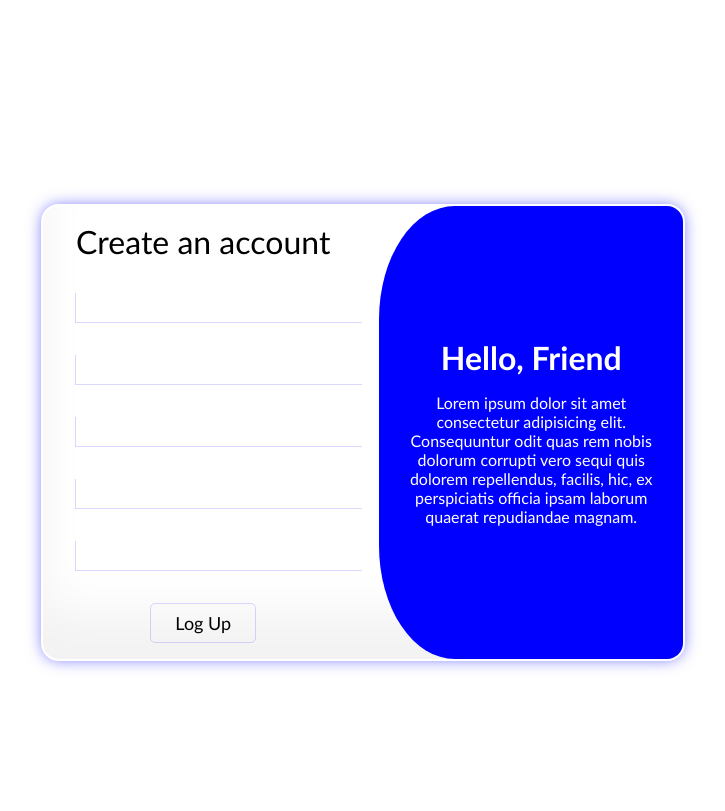
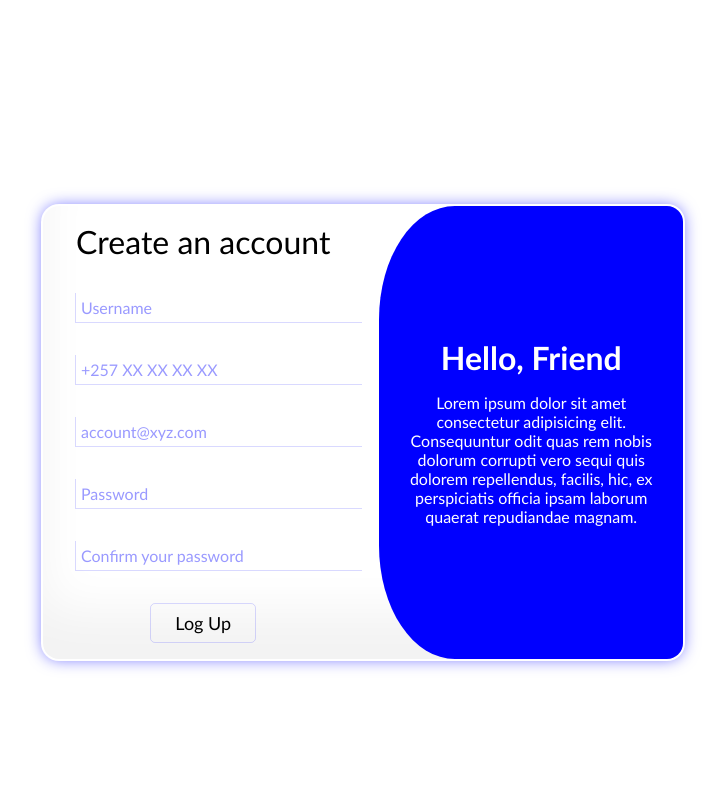
Before and after one commit to Musafiri88/Logup-and-login-django-project, a Django app: page /signup/ in a window 1280 px wide. Shown: the top 811 px of the page, without its empty margins (277-1002 px from the left). Run offline with Django 5.2, Linux system fonts and the light colour scheme.

Commit message:
refactor: enforce widget.attribs'placeholder' in SignupForm fields

```diff
--- a/user_authentification_system/login/forms.py
+++ b/user_authentification_system/login/forms.py
@@ -12,3 +12,22 @@ class SignUpForm(UserCreationForm):
         ''' class Meta '''
         model = User
         fields = ['username', 'email', 'phone_number', 'password1', 'password2']
+
+    def __init__(self, *args, **kwargs):
+        super().__init__(*args, **kwargs)
+
+        self.fields['username'].widget.attrs.update({
+            'placeholder': 'Username'
+        })
+        self.fields['phone_number'].widget.attrs.update({
+            'placeholder': '+257 XX XX XX XX'
+        })
+        self.fields['email'].widget.attrs.update({
+            'placeholder': 'account@xyz.com'
+        })
+        self.fields['password1'].widget.attrs.update({
+            'placeholder': 'Password'
+        })
+        self.fields['password2'].widget.attrs.update({
+            'placeholder': 'Confirm your password'
+        })
--- a/user_authentification_system/login/templates/login/signup.html
+++ b/user_authentification_system/login/templates/login/signup.html
@@ -67,6 +67,10 @@
             padding: 5px;
             border-left: 1.5px solid rgba(0, 0, 255, 0.15);
             border-bottom: 0.5px solid rgba(0, 0, 255, 0.15);
+        }
+
+        input::placeholder{
+            color: rgba(0, 0, 255, 0.40);
         }
 
         .form_btn_submit button
```
